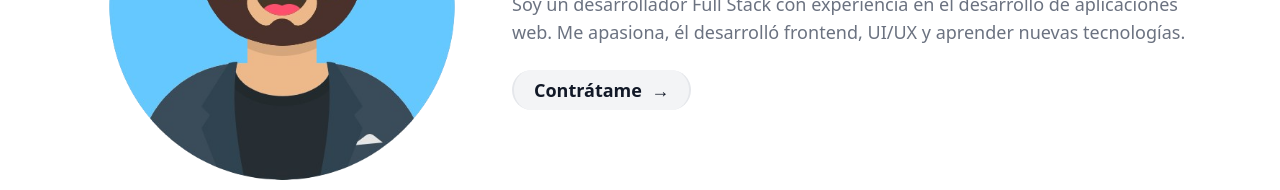
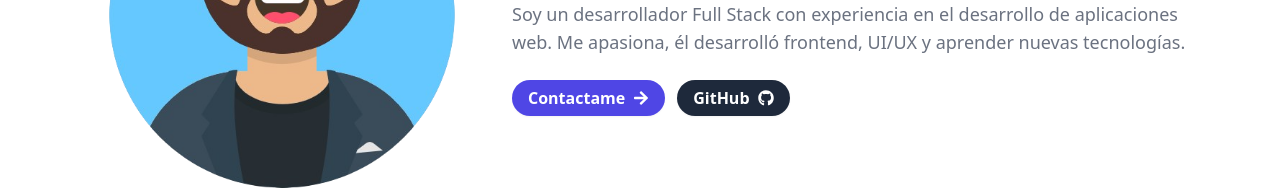
Before and after one commit to Adrian1jr/portfolio, a React (Vite) app: page / in a window 1280 px wide. Shown: the part 422-612 px from the top of the page. Built offline with nearby package versions, Linux system fonts and the light colour scheme; no server answers.

Commit message:
Updated hero section

```diff
--- a/src/components/Header.jsx
+++ b/src/components/Header.jsx
@@ -1,7 +1,9 @@
 import { Link } from "react-scroll";
 import { avatar } from "../assets/barrel";
+import { useTranslation } from "react-i18next";
 import "./css/Header.css";
-import { useTranslation } from "react-i18next";
+import { FaArrowRight } from "react-icons/fa";
+import { FaGithub } from "react-icons/fa";
 
 export default function Header() {
   const { t } = useTranslation();
@@ -9,7 +11,7 @@ export default function Header() {
   return (
     <section
       className="header-container flex text-gray-600 body-font mx-auto
-      max-w-7xl sm:px-6 lg:px-8 h-screen pb-0 lg:pb-32"
+      max-w-7xl sm:px-6 lg:px-8 h-screen pb-0 lg:pb-28"
       id="header"
     >
       <div
@@ -29,26 +31,35 @@ export default function Header() {
             {t("headerTitle")}
           </p>
 
-          <p className="mt-6 text-lg leading-7 text-gray-500">
+          <p className="mt-6 text-lg leading-7 text-gray-500 ">
             {t("headerDescription")}
           </p>
 
-          <div className="mt-6 flex">
+          <div className="mt-6 flex gap-3">
             <Link
-              key={"hire-me-button"}
               to={"contact"}
-              spy={true}
               smooth={true}
               offset={window.scrollY > 50 ? -120 : -140}
               duration={1000}
-              className="
-              bg-gray-100 rounded-full px-5 py-2 transition duration-500 ease-in-out
-              text-lg font-semibold leading-6 text-gray-900 cursor-pointer
-              hover:bg-gray-200 hover:text-gray-900 border-x-2"
+              className="inline-flex items-center gap-x-1.5 rounded-full bg-indigo-600 px-4 py-1.5 text-base font-semibold text-white shadow-sm cursor-pointer transition-all duration-300
+              transform hover:scale-105 hover:shadow-md
+              "
             >
-              {t("headerScrollButton")} &nbsp;
-              <span aria-hidden="true">&rarr;</span>
+              {t("headerScrollButton")}
+              <FaArrowRight className="ml-0.5 h-4 w-4" aria-hidden="true" />
             </Link>
+
+            <button
+              type="button"
+              onClick={() => {
+                window.open("https://github.com/Adrian1jr", "_blank");
+              }}
+              className="inline-flex items-center gap-x-1.5 rounded-full bg-slate-800 px-4 py-1.5 text-base font-semibold text-white shadow-sm cursor-pointer transition-all duration-100
+              transform hover:scale-105"
+            >
+              GitHub
+              <FaGithub className="ml-0.5 h-4 w-4" aria-hidden="true" />
+            </button>
           </div>
         </div>
       </div>
--- a/src/locales/en/translation.json
+++ b/src/locales/en/translation.json
@@ -10,7 +10,7 @@
 
       "headerTitle": "Full Stack Developer",
       "headerDescription": "I am a Full Stack developer with experience in web application development. I am passionate about frontend development, UI/UX and learning new technologies.",
-      "headerScrollButton": "Hire Me",
+      "headerScrollButton": "Contact Me",
 
       "aboutDescription": "I graduated as a Computer Systems Engineer from the Instituto Tecnológico de Nuevo Laredo. Currently, I am dedicated to full-stack web development and work to create custom solutions to meet specific customer needs.",
       "aboutExperienceTitle": "Work Experience",
--- a/src/locales/es/translation.json
+++ b/src/locales/es/translation.json
@@ -10,7 +10,7 @@
 
       "headerTitle": "Desarollador Full Stack",
       "headerDescription": "Soy un desarrollador Full Stack con experiencia en el desarrollo de aplicaciones web. Me apasiona, él desarrolló frontend, UI/UX y aprender nuevas tecnologías.",
-      "headerScrollButton": "Contrátame",
+      "headerScrollButton": "Contactame",
 
       "aboutDescription": "Me gradué como Ingeniero en Sistemas Computacionales en el Instituto Tecnológico de Nuevo Laredo. Actualmente, me dedico al desarrollo web full-stack y trabajo para crear soluciones personalizadas para satisfacer las necesidades específicas de los clientes.",
       "aboutExperienceTitle": "Experiencia Laboral",
```
